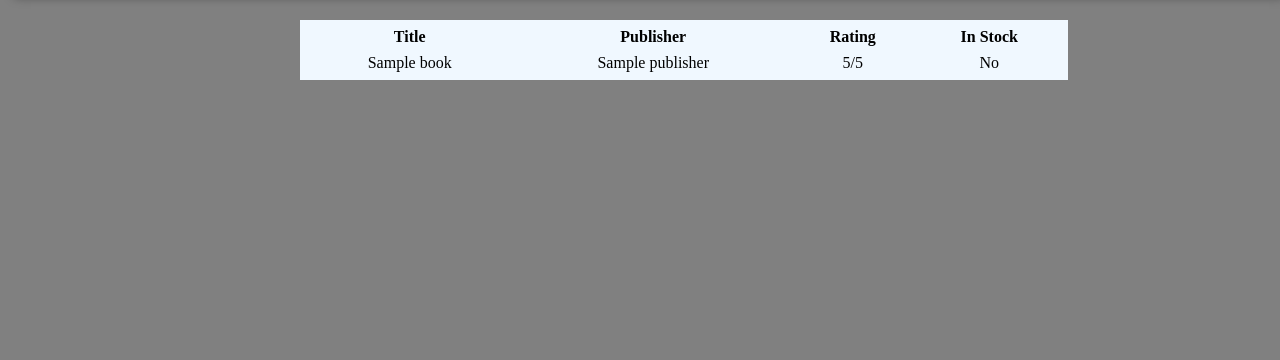
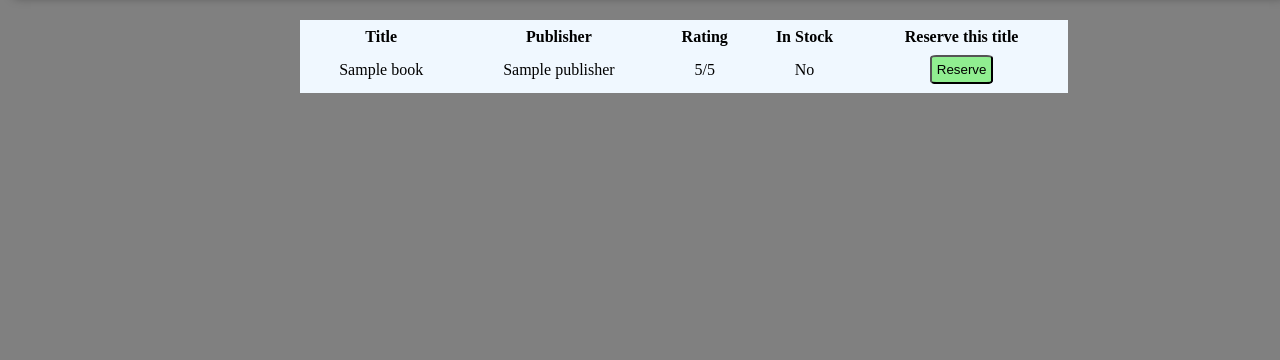
Before and after one commit to NathanielWalmsley/LibraryManagement, a Django app: template djangoProject/library_catalogue/templates/library_catalogue/results.html in a window 1280 px wide. Shown: the part 60-420 px from the top of the page. Run offline with Django 4.2, Linux system fonts and the light colour scheme; the template is opened without the code that fills it: most values are stand-ins (such as "Sample title", 1, 10 or a date in 2020).

Commit message:
Add "Reserve" button

```diff
--- a/djangoProject/library_catalogue/templates/library_catalogue/header.html
+++ b/djangoProject/library_catalogue/templates/library_catalogue/header.html
@@ -32,7 +32,6 @@ h1 {
   font-weight: bold;
   background-color: aliceblue;
   box-shadow: 1px 1px 10px rgba(0,0,0,.4);
-
 }
 
 table {
@@ -42,6 +41,18 @@ table {
   margin: 1em 18em;
 }
 
+.reserve_button {
+  padding: 5px;
+  background-color: lightgreen;
+  color: black;
+  border-radius: 10%;
+}
+
+.reserve_button:hover {
+  background-color: green;
+  color: antiquewhite;
+}
+
 * {
   padding: 3;
   margin: 1;
--- a/djangoProject/library_catalogue/templates/library_catalogue/results.html
+++ b/djangoProject/library_catalogue/templates/library_catalogue/results.html
@@ -12,6 +12,7 @@
                 <th scope="col">Publisher</th>
                 <th scope="col">Rating</th>
                 <th scope="col">In Stock</th>
+                <th scope="col">Reserve this title</th>
             </tr>
         </thead>
         <tbody>
@@ -21,6 +22,7 @@
                 <td>{{ book.publisher }}</td>
                 <td>5/5</td>
                 <td>No</td>
+                <td><input class="reserve_button" type="button" value="Reserve"></td>
             </tr>
             {% endfor %}
         </tbody>
```
